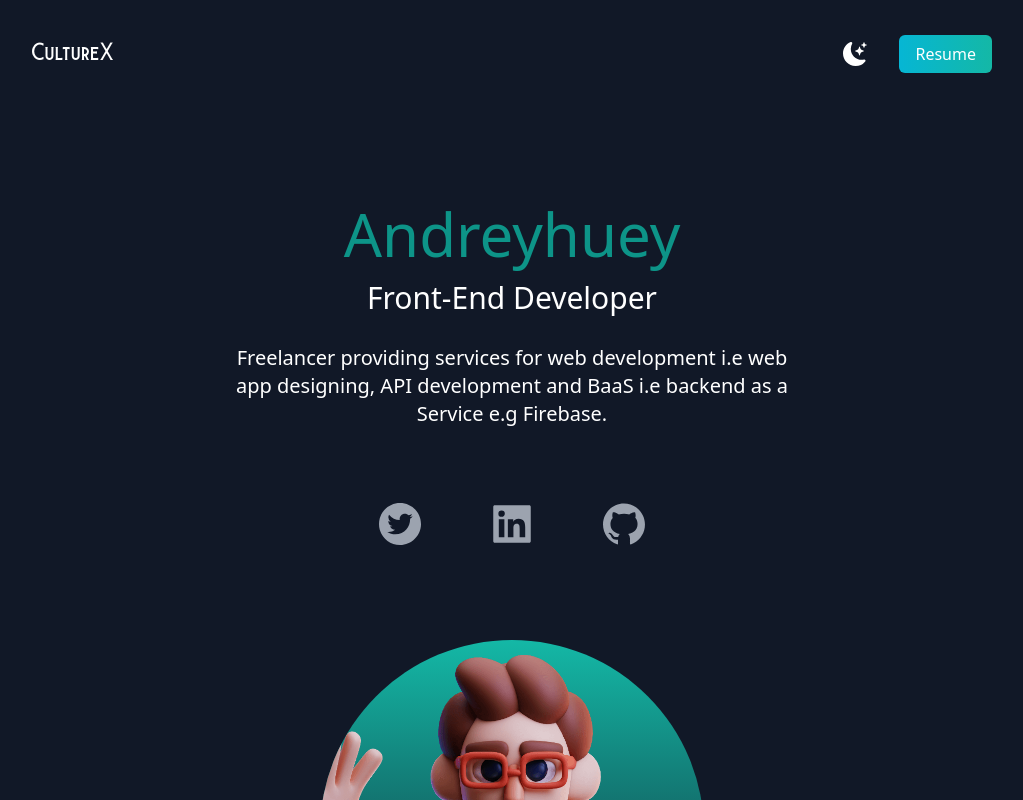
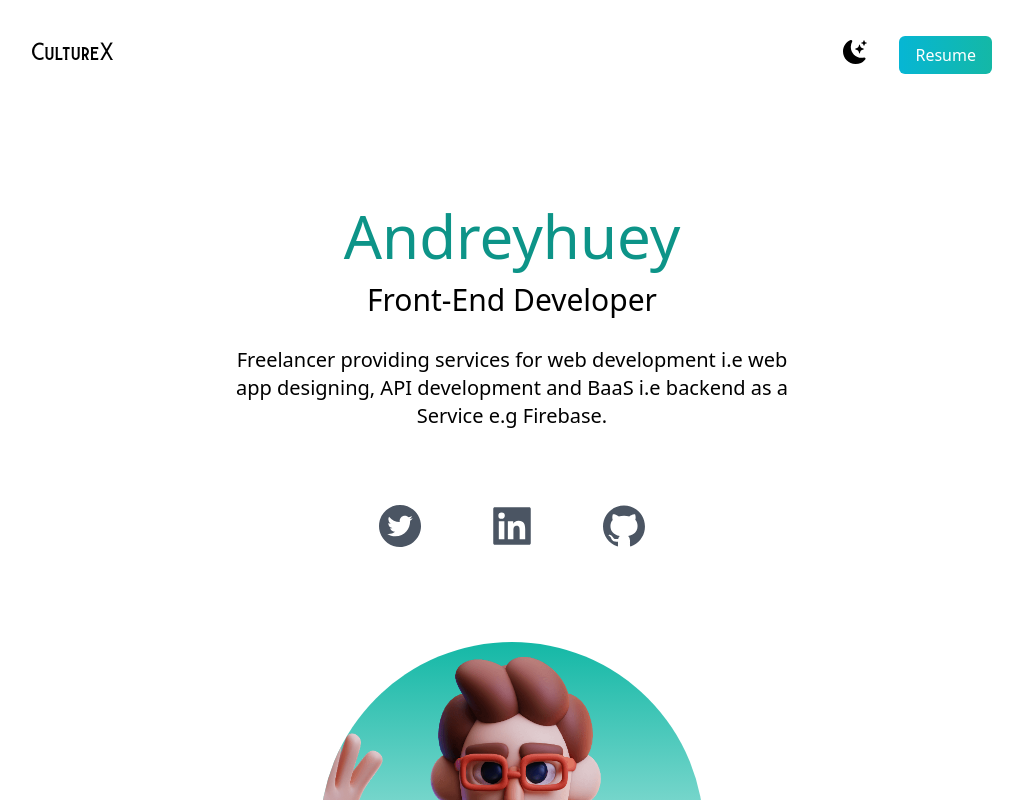
Before and after one commit to Andreyhuey/portfolioByEd, a Next.js app: page / in a window 1280 px wide. Shown: the top 800 px of the page, without its empty margins (128-1151 px from the left). Built offline with nearby package versions, Linux system fonts and the light colour scheme.

Commit message:
dark theme successfully modified

```diff
--- a/src/components/Nav.js
+++ b/src/components/Nav.js
@@ -1,3 +1,46 @@
+import React, { useState, useEffect } from "react";
+import { useTheme } from "next-themes";
+import { BsFillMoonStarsFill, BsFillSunFill } from "react-icons/bs";
+
 export default function Nav() {
-  return <></>;
+  const { systemTheme, theme, setTheme } = useTheme();
+  const currentTheme = theme === "system" ? systemTheme : theme;
+  const [mounted, setMounted] = useState(false);
+
+  useEffect(() => {
+    setMounted(true);
+  }, []);
+
+  const HandleThemeSwitch = () => {
+    setTheme(currentTheme === "dark" ? "light" : "dark");
+  };
+
+  // Render null until the theme loads to avoid mismatch errors
+  if (!mounted) return null;
+
+  return (
+    <nav className="py-10 mb-12 flex justify-between">
+      <h1 className="text-xl font-burtons cursor-pointer">CultureX</h1>
+      <ul className="flex items-center">
+        <li>
+          <button onClick={HandleThemeSwitch} className="text-2xl">
+            {currentTheme === "dark" ? (
+              <BsFillSunFill />
+            ) : (
+              <BsFillMoonStarsFill />
+            )}
+          </button>
+        </li>
+        <li>
+          <a
+            className="bg-gradient-to-r from-cyan-500 to-teal-500 text-white px-4 py-2 rounded-md ml-8 cursor-pointer"
+            href="https://shorturl.at/gnI37"
+            target="_blank"
+          >
+            Resume
+          </a>
+        </li>
+      </ul>
+    </nav>
+  );
 }
--- a/src/pages/_app.js
+++ b/src/pages/_app.js
@@ -1,5 +1,10 @@
-import '@/styles/globals.css'
+import "@/styles/globals.css";
+import { ThemeProvider } from "next-themes";
 
 export default function App({ Component, pageProps }) {
-  return <Component {...pageProps} />
+  return (
+    <ThemeProvider attribute="class">
+      <Component {...pageProps} />
+    </ThemeProvider>
+  );
 }
--- a/src/pages/index.js
+++ b/src/pages/index.js
@@ -16,13 +16,11 @@
 import web4 from "../../public/web4.png";
 import web5 from "../../public/web5.png";
 import web6 from "../../public/web6.png";
-import { useState } from "react";
+import Nav from "@/components/Nav";
 
 export default function Home() {
-  const [darkMode, setDarkMode] = useState(true);
-
   return (
-    <div className={darkMode ? "dark" : ""}>
+    <div>
       <Head>
         <title>Andreyhuey Portfolio</title>
         <meta name="description" content="Generated by " />
@@ -31,26 +29,7 @@
       <main className="bg-white px-10 md:px-20 lg:px-40 dark:bg-gray-900 dark:text-white">
         {/* Hero & Nav Section */}
         <section className=" min-h-screen mb-2">
-          <nav className="py-10 mb-12 flex justify-between">
-            <h1 className="text-xl font-burtons cursor-pointer">CultureX</h1>
-            <ul className="flex items-center">
-              <li>
-                <BsFillMoonStarsFill
-                  onClick={() => setDarkMode(!darkMode)}
-                  className="cursor-pointer text-2xl"
-                />
-              </li>
-              <li>
-                <a
-                  className="bg-gradient-to-r from-cyan-500 to-teal-500 text-white px-4 py-2 rounded-md ml-8 cursor-pointer"
-                  href="https://shorturl.at/gnI37"
-                  target="_blank"
-                >
-                  Resume
-                </a>
-              </li>
-            </ul>
-          </nav>
+          <Nav />
           <div className="text-center p-10 dark:text-white">
             <h2 className="text-5xl py-2 text-teal-600 dark:text-teal-600 font-medium md:text-6xl ">
               Andreyhuey
```
